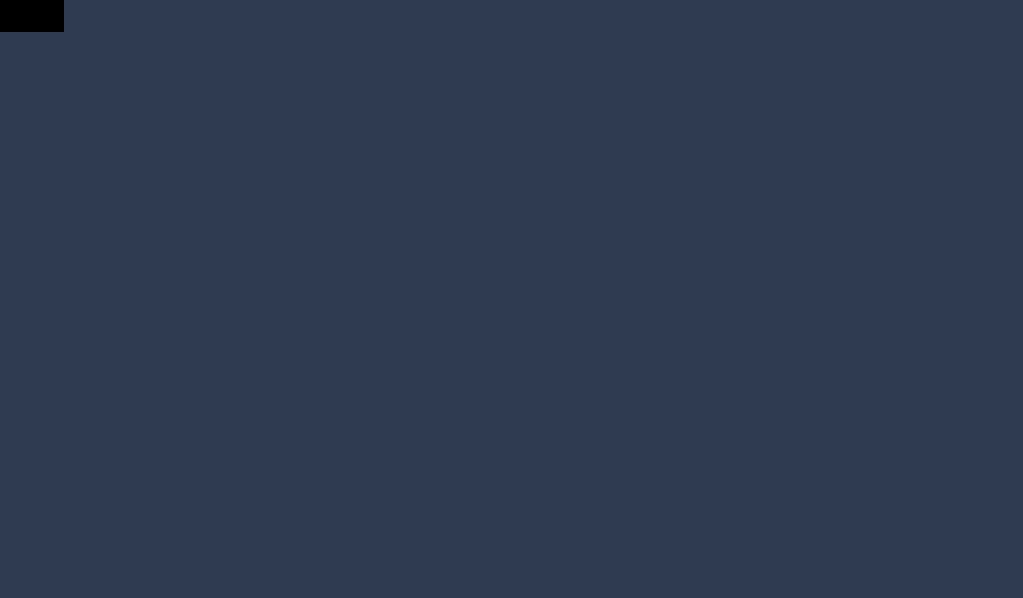
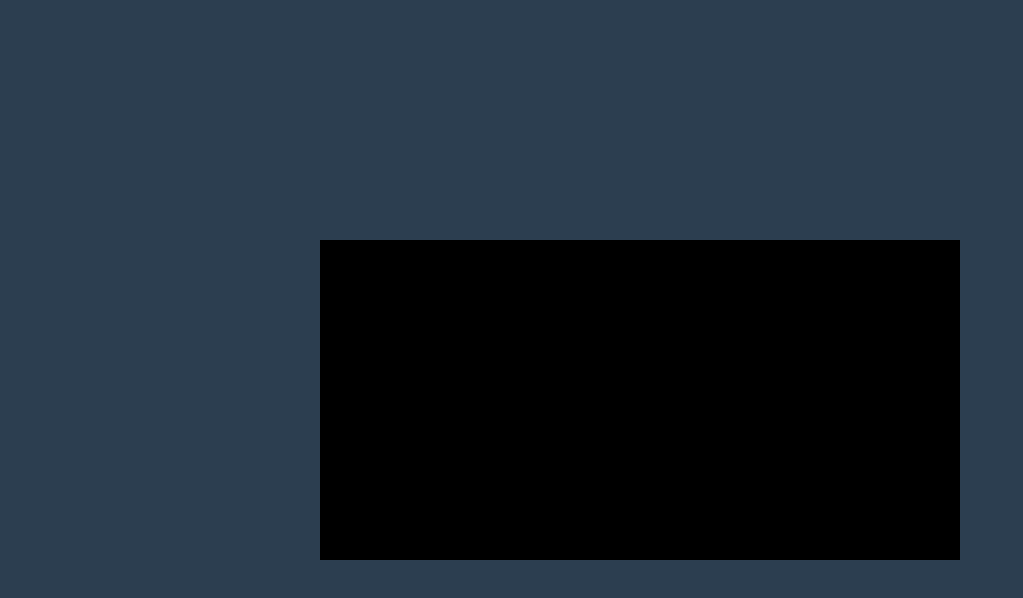
Before and after one commit to Nsikak1/chip8, a website built with Vite: page index.html in a window 1280 px wide. Shown: the whole page, without its empty margins (0-1023 px from the left). Built offline with nearby package versions, Linux system fonts and the light colour scheme; files whose address does not match are found by name.

Commit message:
scaled up

```diff
--- a/index.html
+++ b/index.html
@@ -7,7 +7,7 @@
     <title>Vite App</title>
   </head>
   <body>
-    <canvas id="screen" width="64px" height="32px"></canvas>
+    <canvas id="screen" width="640px" height="320px"></canvas>
     <script type="module" src="/src/main.ts"></script>
 
   </body>
--- a/src/Cpu.ts
+++ b/src/Cpu.ts
@@ -44,7 +44,7 @@ class Cpu {
 	0xF0, 0x80, 0xF0, 0x80, 0x80  // F'
     );
 this.screenElement = document.querySelector<HTMLCanvasElement>('#screen')!;
-this.display = new Array(this.screenElement.clientWidth * this.screenElement.clientHeight).fill(0);
+this.display = new Array(64 * 32).fill(0);
 this.screen = new Screen();
   }
   _initKeyboard() {
@@ -60,7 +60,7 @@ this.screen = new Screen();
 
 
     async _loadRom() {
-      let response = await fetch('../roms/IBM.ch8');
+      let response = await fetch('../roms/fisher.ch8');
       let content = await response.blob();
       const romBuffer = new Uint8Array(await content.arrayBuffer());
       for (let i = 0; i < romBuffer.byteLength; i++) {
@@ -159,21 +159,19 @@ this.screen = new Screen();
         case 0xd:
           let xCoor = this.register[Vx] % 64;
           let yCoor = this.register[Vy] % 32;
-          console.log(`xCoor: ${xCoor} , yCoor: ${yCoor}`);
 
           this.register[0xf] = 0;
-          console.log(`n: ${n}`);
 
           for (let row = 0, height = n; row < height; row++) {
                 let pixelByte = this.memory[this.I + row];
-                for (let col =0; col < 8; col++) {
+                for (let col = 0; col < 8; col++) {
                   let pixelBinary = (pixelByte >> (7 - col)) & 0b1;
-                let screenBinary = this.display[(yCoor + row ) * this.screenElement.clientWidth + (xCoor + col)];
-                  if(pixelBinary ) {
-                    if(screenBinary) {
+                let screenBinary = this.display[(yCoor + row ) * 64 + (xCoor + col)];
+                  if(pixelBinary !== 0 ) {
+                    if(screenBinary === 1) {
                         this.register[0xF] = 1
                     }
-                     this.display[(yCoor + row ) * this.screenElement.clientWidth + (xCoor + col)] ^= 1;
+                     this.display[(yCoor + row ) * 64 + (xCoor + col)] ^= 1;
 
                   }else {
                   }
--- a/src/Screen.ts
+++ b/src/Screen.ts
@@ -16,16 +16,16 @@ class Screen {
   }
   _setPixel(display: Array<number>) {
 
-    for (let height = 0; height < this.screenElement.clientHeight ; height++) {
-      for (let width = 0; width < this.screenElement.clientWidth; width++) {
+    for (let height = 0; height < 32 ; height++) {
+      for (let width = 0; width < 64; width++) {
 
-        if(display[height * this.screenElement.clientWidth + width]) {
+        if(display[height * 64 + width]) {
           this.screen.fillStyle = "red";
-          this.screen.fillRect(width,height,1,1);
+          this.screen.fillRect(width * 10,height * 10,10,10);
         }
         else {
           this.screen.fillStyle = "black";
-          this.screen.fillRect(width,height,1,1);
+          this.screen.fillRect(width * 10,height * 10,10,10);
         }
       }
 
--- a/src/style.css
+++ b/src/style.css
@@ -15,4 +15,10 @@ body {
   width: 100vw;
   background-color: #2c3e50;
   min-height: 100vh;
+  display: flex;
+  justify-content: center;
+  align-items: center;
 }
+#screen {
+  background-color: red;
+}
```
Also changed, not shown: 5 other files.
